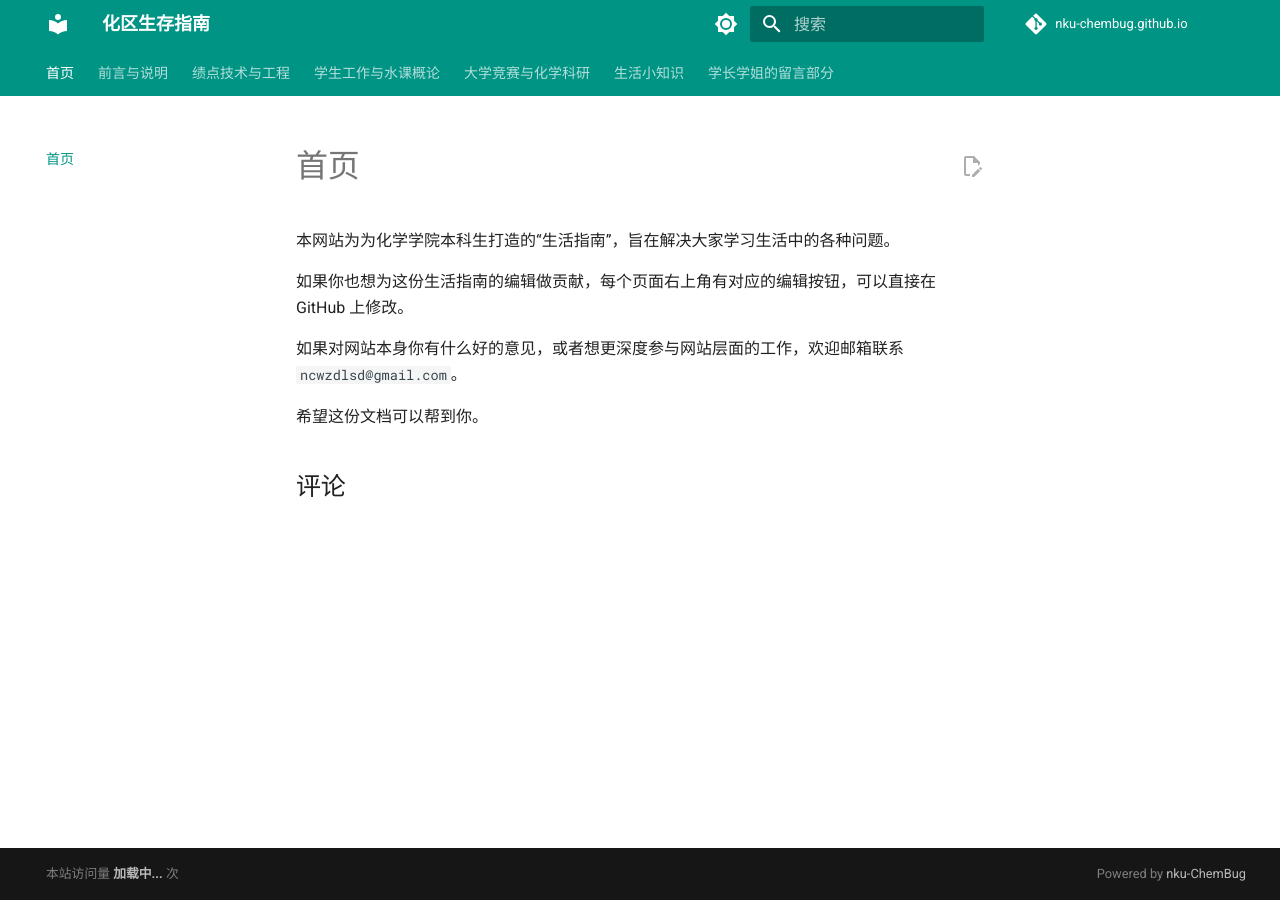
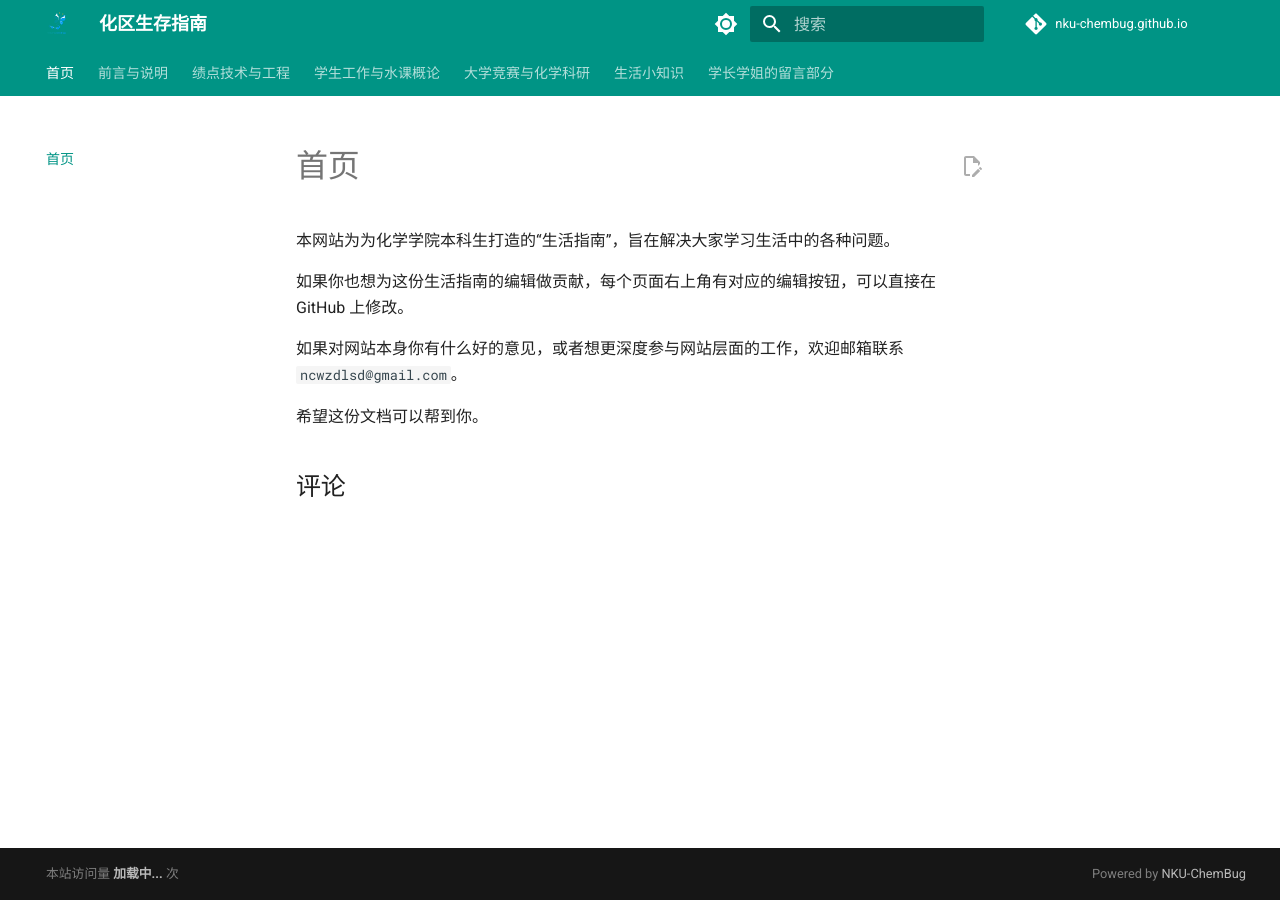
Before and after one commit to nku-chembug/nku-chembug.github.io, an MkDocs documentation site: the page built from docs/index.md, in a window 1280 px wide. Built offline with MkDocs 1.6.1 and Material for MkDocs 9.7.7, drawn with Linux system fonts in a browser that asks for light colours; nearby versions of some CDN libraries; library files that are not in the unit come from our copies; comment, search, counter and statistics services are not loaded.

```diff
--- a/mkdocs.yml
+++ b/mkdocs.yml
@@ -10,6 +10,8 @@ theme:
   name: material
   custom_dir: overrides
   language: zh
+  logo: assets/chembug-logo-wordmark.png
+  favicon: assets/chembug-logo-v2.png
   features:
     - navigation.tabs
     - navigation.sections
--- a/overrides/partials/copyright.html
+++ b/overrides/partials/copyright.html
@@ -7,6 +7,6 @@
 <div class="footer-powered">
   Powered by
   <a href="https://github.com/nku-chembug" target="_blank" rel="noopener">
-    nku-ChemBug
+    NKU-ChemBug
   </a>
 </div>
```
Also changed, not shown: docs/assets/chembug-logo-symbol.png (added), docs/assets/chembug-logo-v2.png (added), docs/assets/chembug-logo-wordmark.png (added), docs/assets/chembug-logo-wordmark.svg (added), docs/assets/chembug-logo.png (added).
